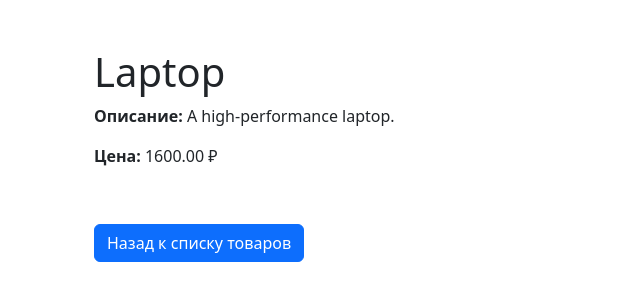
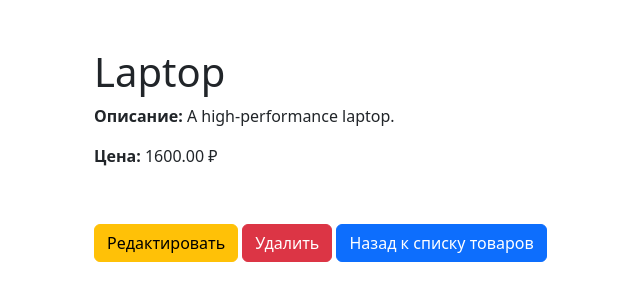
Before and after one commit to SarasonAndrey/django_online_store_22, a Django app: page /product/1/ in a window 1280 px wide. Shown: the part 76-377 px from the top of the page, without its empty margins (0-640 px from the left). Run offline with Django 5.2, Linux system fonts and the light colour scheme; data comes from the database, SQL or seed files in the repository.

Commit message:
completed the tasks of lesson 26.1

```diff
--- a/catalog/forms.py
+++ b/catalog/forms.py
@@ -39,8 +39,8 @@ class ProductForm(forms.ModelForm):
 
         for field_name, field in self.fields.items():
             if (
-                field_name != "subscribe"
-                and field.widget.__class__.__name__ != "HiddenInput"
+                    field_name != "subscribe"
+                    and field.widget.__class__.__name__ != "HiddenInput"
             ):
                 field.widget.attrs["class"] = "form-control"
                 field.widget.attrs["placeholder"] = f"Введите {field.label.lower()}"
--- a/catalog/templates/catalog/home.html
+++ b/catalog/templates/catalog/home.html
@@ -3,6 +3,8 @@
 
 {% block content %}
 <h1 class="text-center my-4">Добро пожаловать в Магазин на диване</h1>
+
+<a href="{% url 'product_create' %}" class="btn btn-success mb-3">Добавить товар</a>
 
 <div class="row row-cols-1 row-cols-md-3 g-4">
 
--- a/catalog/templates/catalog/product_detail.html
+++ b/catalog/templates/catalog/product_detail.html
@@ -12,6 +12,8 @@
     {% endif %}
 
     <br>
+    <a href="{% url 'product_update' product.id %}" class="btn btn-warning mt-3">Редактировать</a>
+    <a href="{% url 'product_delete' product.id %}" class="btn btn-danger mt-3">Удалить</a>
     <a href="{% url 'home' %}" class="btn btn-primary mt-3">Назад к списку товаров</a>
 </div>
 {% endblock %}
```
